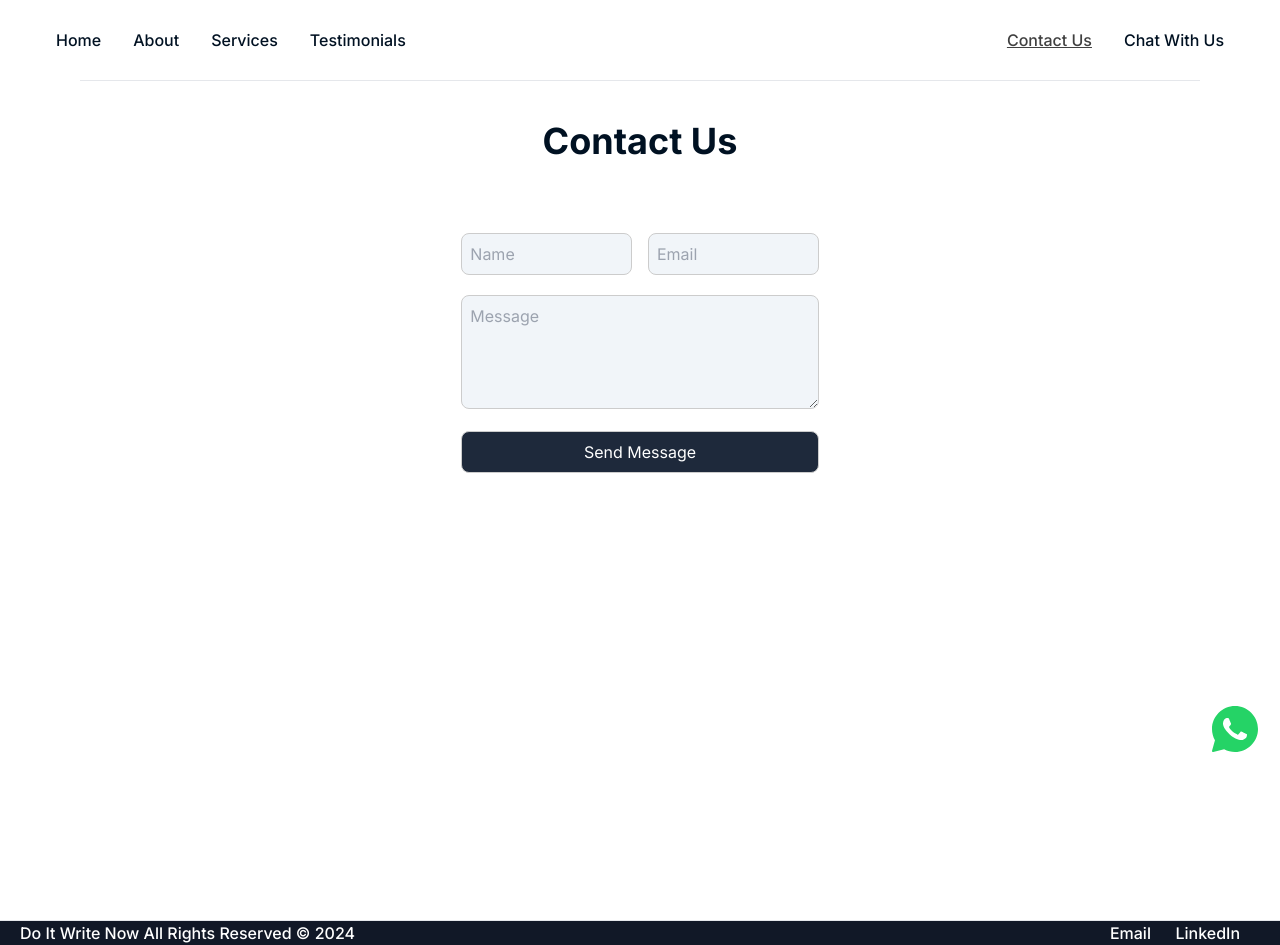
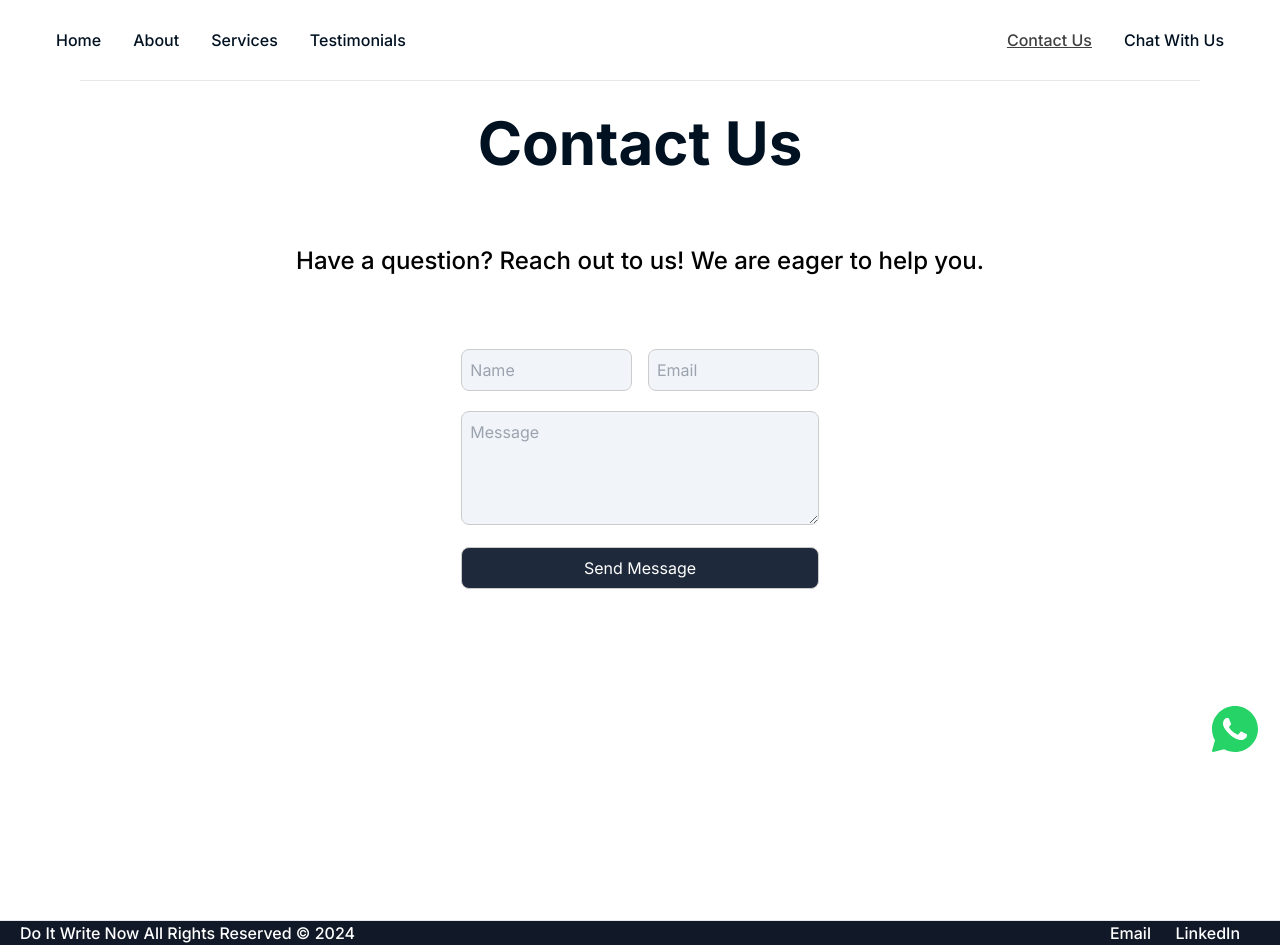
Before and after one commit to anzaeee/doitwritenow, a SvelteKit app: page /contact-us in a window 1280 px wide. Built offline with nearby package versions, Linux system fonts and the light colour scheme.

Commit message:
fixing styles in contact

```diff
--- a/src/routes/+page.svelte
+++ b/src/routes/+page.svelte
@@ -21,7 +21,7 @@
     >
   </div>
   <div class="w-full md:w-1/2 m-10">
-    <img src="$lib/images/heroimg.jpg" alt="Keypad" class="w-full" />
+    <img src="src/lib/images/heroimg.jpg" alt="Keypad" class="w-full" />
   </div>
 </div>
 
--- a/src/routes/contact-us/+page.svelte
+++ b/src/routes/contact-us/+page.svelte
@@ -47,13 +47,22 @@
 </script>
 
 <div
-  class="container mx-auto px-4 md:px-8 lg:px-16 xl:px-20 min-h-screen justify-center align-center"
+  class="space-y-8 mx-auto px-4 md:px-8 lg:px-16 xl:px-20 min-h-screen justify-center align-center"
 >
   <div
     class="flex flex-col justify-center items-center space-y-8 gap-10 border-t"
   >
-    <div class="text-4xl text-primary mt-10 font-bold fade-in">Contact Us</div>
-    <div class="form-group px-2 w-full md:w-3/4 lg:w-1/2 xl:w-1/3">
+    <div
+      class="text-4xl md:text-6xl mt-8 text-primary font-bold space-y-8 fade-in text-center"
+    >
+      Contact Us
+    </div>
+    <div
+      class="text-xl md:text-2xl space-y-4 font-medium text-neutral-750 fade-in"
+    >
+      Have a question? Reach out to us! We are eager to help you.
+    </div>
+    <div class="form-group px-2 w-full md:w-3/4 lg:w-1/2 xl:w-1/3 fade-in">
       <div class="flex flex-col md:flex-row w-full">
         <input
           id="nameInput"
```
